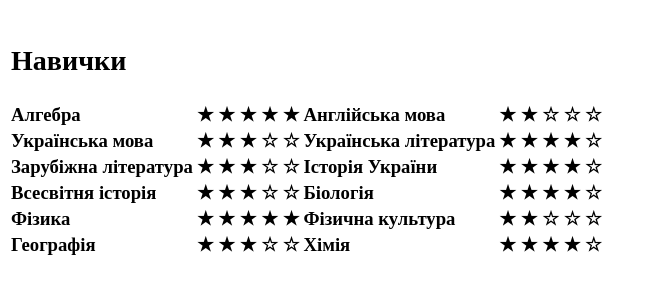
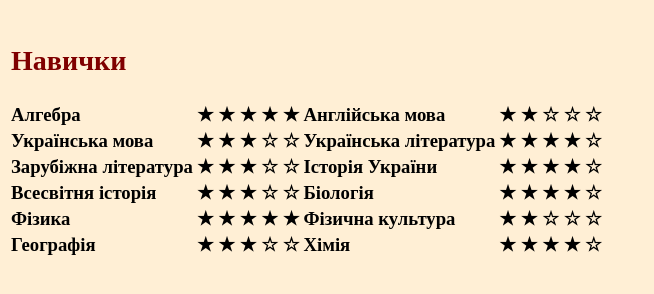
Before and after one commit to Roman0210/Roman0210.github.io, a plain HTML site: page index3.html in a window 1280 px wide. Shown: the whole page, without its empty margins (0-654 px from the left). Drawn offline with Linux system fonts and the light colour scheme.

Commit message:
Update index3.html

```diff
--- a/index3.html
+++ b/index3.html
@@ -3,6 +3,7 @@
   <head>
     <title> Роман </title>
     <meta charset="utf-8">
+    <link rel="stylesheet" href="CSS.css" />
   </head>
   <body>
 <h3>
```
